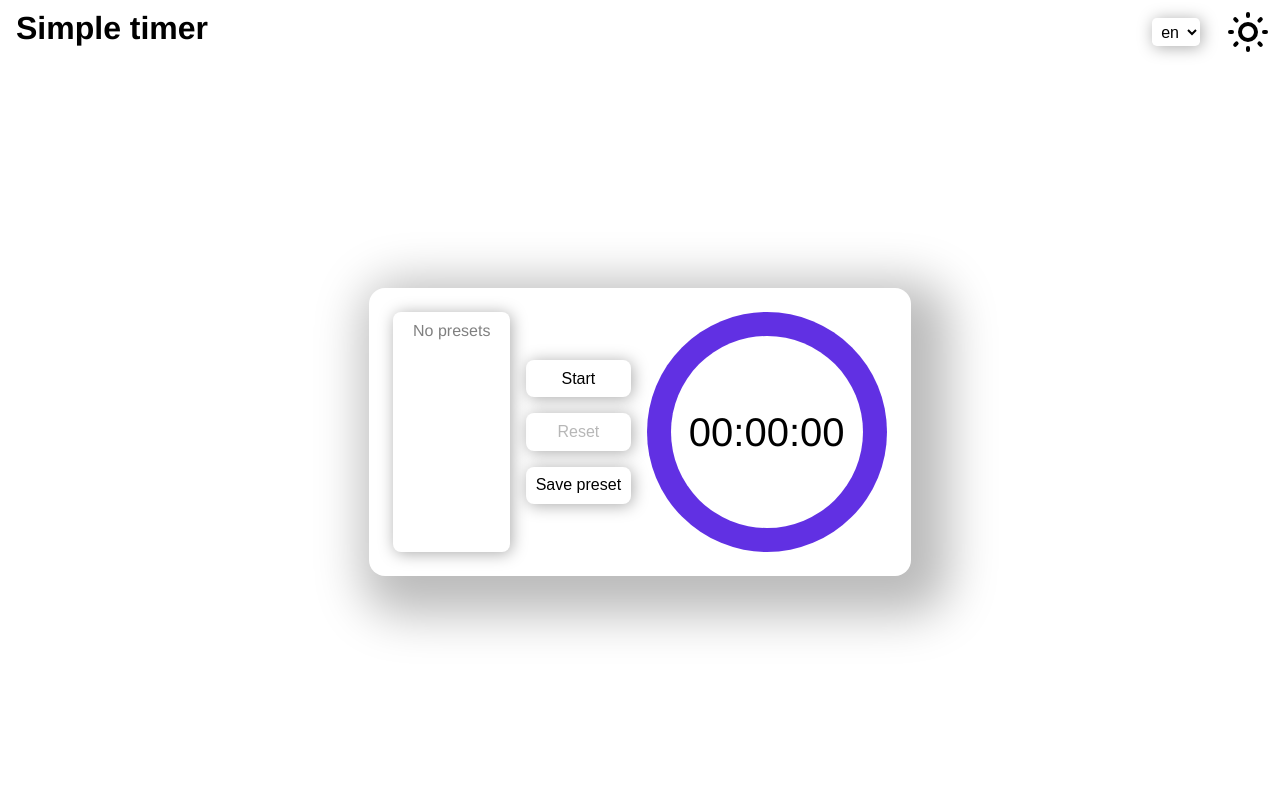
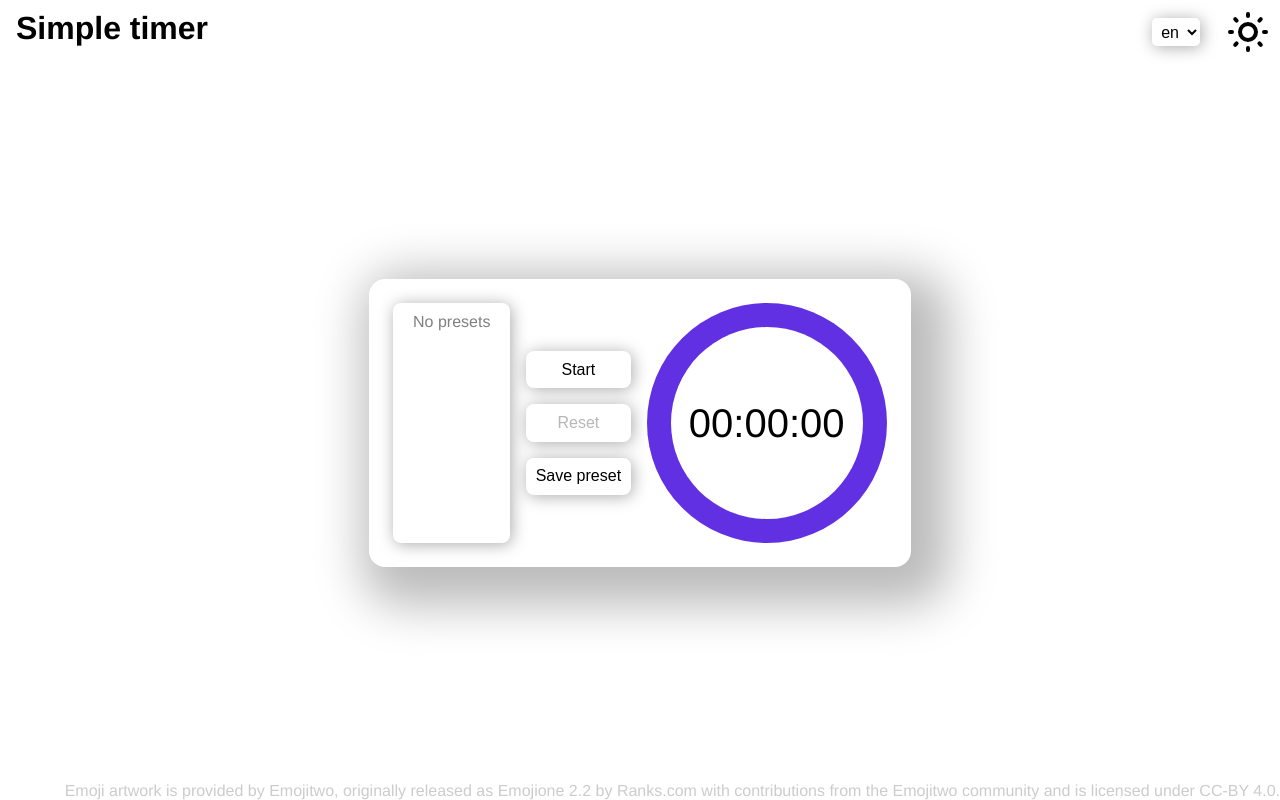
Before and after one commit to YuriiRG/SimpleTimer, a Vue app: page / in a window 1280 px wide. Built offline with nearby package versions, Linux system fonts and the light colour scheme.

Commit message:
Add Emojione attribution text

```diff
--- a/src/App.vue
+++ b/src/App.vue
@@ -7,6 +7,7 @@ import { ref } from "vue";
 import DarkModeSwitch from "./components/DarkModeSwitch.vue";
 import LocaleChanger from "./components/LocaleChanger.vue";
 import { useI18n } from "vue-i18n";
+import EmojiAttribution from "./components/EmojiAttribution.vue";
 
 const { t } = useI18n();
 
@@ -102,6 +103,9 @@ function onResetClick() {
         </div>
       </div>
     </div>
+    <div>
+      <EmojiAttribution/>
+    </div>
   </div>
 </template>
 
--- /dev/null
+++ b/src/components/EmojiAttribution.vue
@@ -0,0 +1,33 @@
+<template>
+  <span class="attribution">
+    Emoji artwork is provided by <a href="https://emojitwo.github.io/" rel="nofollow">Emojitwo</a>,
+    originally released as <a href="https://www.emojione.com" rel="nofollow">Emojione 2.2</a> by
+    <a href="http://www.ranks.com" rel="nofollow">Ranks.com</a>
+    with contributions from the Emojitwo community
+    and is licensed under <a href="https://creativecommons.org/licenses/by/4.0/legalcode" rel="nofollow">CC-BY 4.0</a>.
+  </span>
+</template>
+<style scoped>
+.attribution {
+  float: right;
+  color: #ccc;
+}
+
+a {
+  color: inherit;
+  text-decoration: none;
+}
+
+a:hover {
+  text-decoration: underline;
+}
+
+.dark .attribution {
+  color: #2c2c2c;
+}
+@media screen and (min-width: 460px) {
+  .dark .attribution {
+    color: #181818;
+  }
+}
+</style>
```
